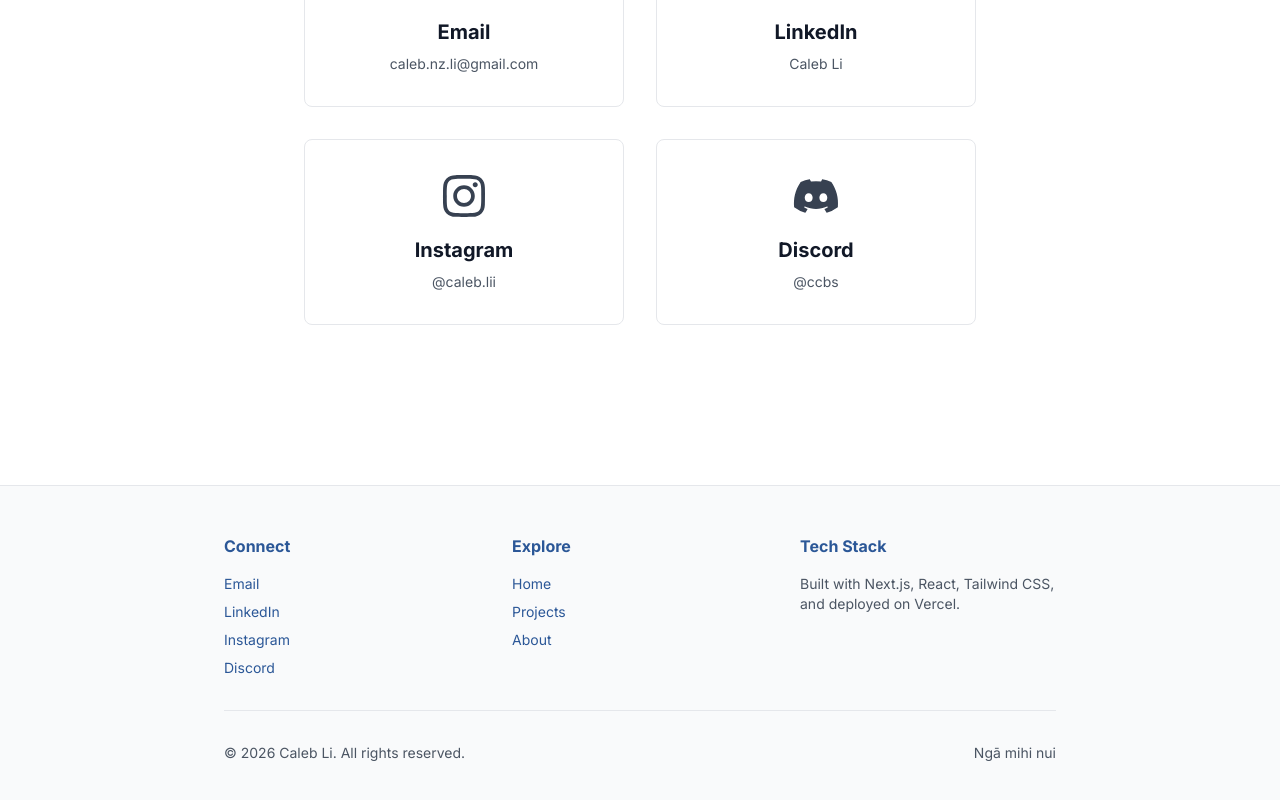
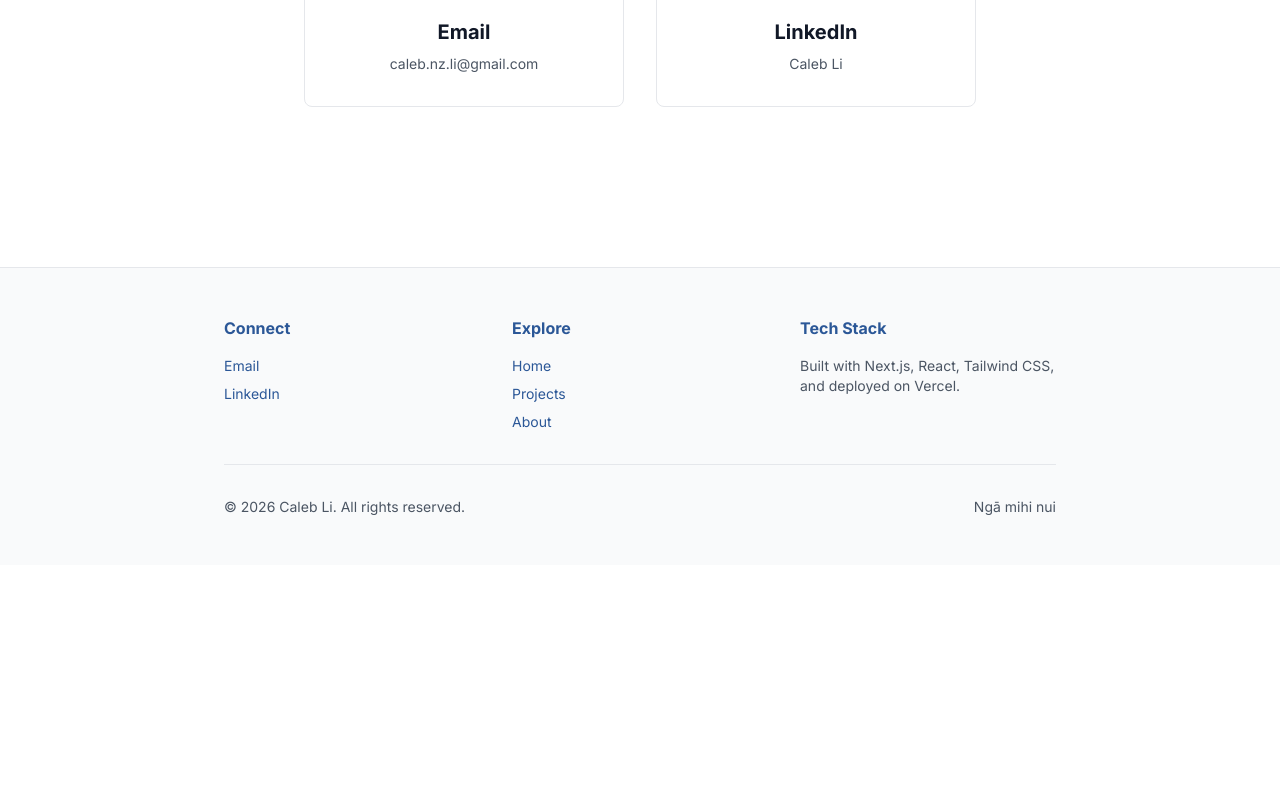
Before and after one commit to cc0b/portfolio, a Next.js app: page /contact in a window 1280 px wide. Shown: the part 408-1208 px from the top of the page. After the commit the page ends 973 px from the top, so only its background shows below. Built offline with nearby package versions, Linux system fonts and the light colour scheme.

Commit message:
updated about me page

```diff
--- a/src/app/about/page.tsx
+++ b/src/app/about/page.tsx
@@ -38,9 +38,9 @@ export default function About() {
                   </p>
                 </div>
                 <div className="border border-gray-200 dark:border-gray-800 p-6 rounded-lg">
-                  <h3 className="font-bold text-[#2B5797] mb-2">AI Solutions Engineering</h3>
+                  <h3 className="font-bold text-[#2B5797] mb-2">Building with AI Tools</h3>
                   <p className="text-gray-600 dark:text-gray-400 text-sm">
-                    Leveraging AI tools to rapidly prototype and deploy functional solutions without overcomplicating the process.
+                    Leveraging AI tools to move faster, prototype ideas, and ship functional products without overcomplicating the process.
                   </p>
                 </div>
                 <div className="border border-gray-200 dark:border-gray-800 p-6 rounded-lg">
@@ -92,7 +92,7 @@ export default function About() {
                 Background
               </h2>
               <p className="text-gray-600 dark:text-gray-400 mb-4">
-                I'm currently exploring opportunities in business analysis, product management, and AI solutions where I can leverage my technical skills and analytical mindset. I have hands-on experience coordinating large-scale events, building technology solutions from the ground up, and working in agile teams.
+                I'm currently exploring opportunities in business analysis and product management where I can leverage my technical skills and analytical mindset. I use AI tools to prototype and ship faster, moving from idea to working product quickly, and have hands-on experience coordinating large-scale events, building technology solutions from the ground up, and working in agile teams.
               </p>
               <p className="text-gray-600 dark:text-gray-400 mb-4">
                 When I'm not feeling productive, you'll find me hiking, running, gymming, playing drums, or running D&D campaigns.
--- a/src/app/contact/page.tsx
+++ b/src/app/contact/page.tsx
@@ -4,7 +4,7 @@ import Header from '@/components/Header'
 import Footer from '@/components/Footer'
 import { motion } from 'framer-motion'
 import { FiMail } from 'react-icons/fi'
-import { FaLinkedin, FaInstagram, FaDiscord } from 'react-icons/fa'
+import { FaLinkedin } from 'react-icons/fa'
 
 export default function Contact() {
   return (
@@ -61,43 +61,6 @@ Caleb Li
                 </p>
               </motion.a>
 
-              {/* Instagram */}
-              <motion.a
-                href="https://www.instagram.com/caleb.lii/"
-                target="_blank"
-                rel="noopener noreferrer"
-                initial={{ opacity: 0, x: -20 }}
-                animate={{ opacity: 1, x: 0 }}
-                transition={{ duration: 0.6, delay: 0.2 }}
-                className="border border-gray-200 dark:border-gray-800 p-8 rounded-lg hover:shadow-lg dark:hover:shadow-gray-900/50 transition-all text-center group"
-              >
-                <div className="flex justify-center mb-4"><FaInstagram className="text-5xl text-gray-700 dark:text-white group-hover:text-[#2B5797]" /></div>
-                <h2 className="text-xl font-bold mb-2 text-gray-900 dark:text-white group-hover:text-[#2B5797]">
-                  Instagram
-                </h2>
-                <p className="text-gray-600 dark:text-gray-400 text-sm">
-                  @caleb.lii
-                </p>
-              </motion.a>
-
-              {/* Discord */}
-              <motion.a
-                href="https://discord.com/users/236757241372475393"
-                target="_blank"
-                rel="noopener noreferrer"
-                initial={{ opacity: 0, x: 20 }}
-                animate={{ opacity: 1, x: 0 }}
-                transition={{ duration: 0.6, delay: 0.2 }}
-                className="border border-gray-200 dark:border-gray-800 p-8 rounded-lg hover:shadow-lg dark:hover:shadow-gray-900/50 transition-all text-center group"
-              >
-                <div className="flex justify-center mb-4"><FaDiscord className="text-5xl text-gray-700 dark:text-white group-hover:text-[#2B5797]" /></div>
-                <h2 className="text-xl font-bold mb-2 text-gray-900 dark:text-white group-hover:text-[#2B5797]">
-                  Discord
-                </h2>
-                <p className="text-gray-600 dark:text-gray-400 text-sm">
-                  @ccbs
-                </p>
-              </motion.a>
             </div>
           </motion.div>
         </section>
--- a/src/app/projects/[slug]/page.tsx
+++ b/src/app/projects/[slug]/page.tsx
@@ -39,7 +39,7 @@ The project demonstrates my ability to:
   },
   'manfrd-portfolio': {
     title: "Friend's Portfolio Website",
-    description: "A clean, modern portfolio website designed and built for a friend to showcase their work and personal brand.",
+    description: "A clean, modern portfolio website designed and built for a creative professional to showcase their work and personal brand.",
     fullDescription: `Designed and built a personal portfolio website for a friend, creating a polished online presence to showcase their work and skills.
 
 The project involved:
--- a/src/app/projects/page.tsx
+++ b/src/app/projects/page.tsx
@@ -22,7 +22,7 @@ const projects = [
   },
   {
     title: 'MANFRD Portfolio Website',
-    description: 'A portfolio website designed and built for a friend to showcase their work and personal brand.',
+    description: 'A portfolio website designed and built for a creative professional to showcase their work and personal brand.',
     technologies: ['Next.js', 'React', 'Tailwind CSS'],
     demoUrl: 'https://manfrd.vercel.app',
     slug: 'manfrd-portfolio',
@@ -60,18 +60,6 @@ export default function Projects() {
               />
             ))}
           </div>
-
-          <motion.div
-            initial={{ opacity: 0 }}
-            animate={{ opacity: 1 }}
-            transition={{ duration: 0.6, delay: 0.3 }}
-            className="mt-16 p-8 bg-gray-50 dark:bg-gray-900 rounded-lg border border-gray-200 dark:border-gray-800"
-          >
-            <h2 className="text-2xl font-bold mb-4 text-gray-900 dark:text-white">More projects coming soon</h2>
-            <p className="text-gray-600 dark:text-gray-400">
-              I'm actively building new projects and refining existing ones. Check back soon for updates, or reach out if you'd like to collaborate.
-            </p>
-          </motion.div>
         </section>
       </main>
       <Footer />
--- a/src/components/Footer.tsx
+++ b/src/components/Footer.tsx
@@ -16,16 +16,6 @@ export default function Footer() {
               <li>
                 <a href="https://www.linkedin.com/in/caleb-li-0b3084272/" target="_blank" rel="noopener noreferrer" className="hover:text-[#2B5797]">
                   LinkedIn
-                </a>
-              </li>
-              <li>
-                <a href="https://www.instagram.com/caleb.lii/" target="_blank" rel="noopener noreferrer" className="hover:text-[#2B5797]">
-                  Instagram
-                </a>
-              </li>
-              <li>
-                <a href="https://discord.com/users/236757241372475393" target="_blank" rel="noopener noreferrer" className="hover:text-[#2B5797]">
-                  Discord
                 </a>
               </li>
             </ul>
```
